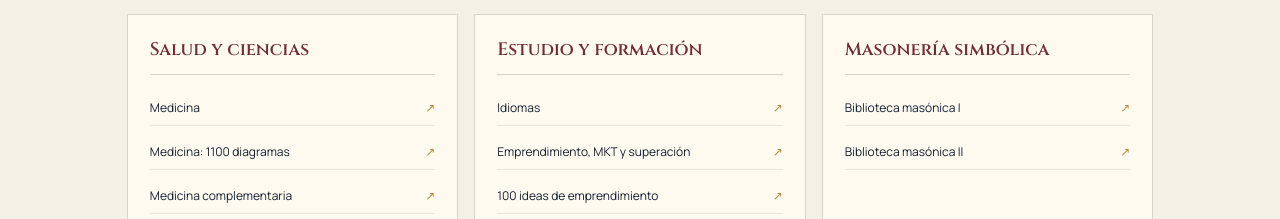
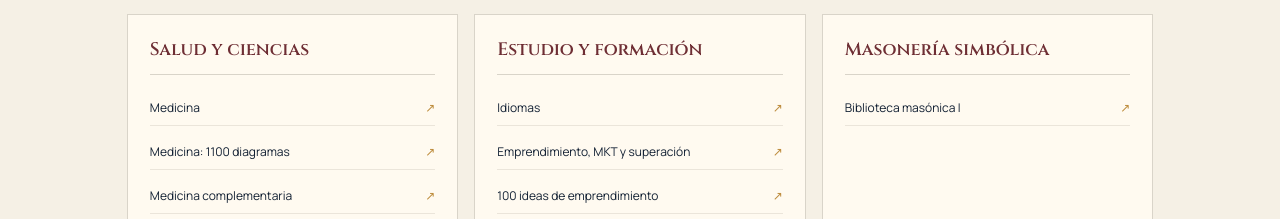
Before and after one commit to OPacPower22/biblioteca-virtual-linda-meza, a website built with Vite: page index.html in a window 1280 px wide. Shown: the part 1550-1769 px from the top of the page. Built offline with nearby package versions, Linux system fonts and the light colour scheme; a web font is replaced by a local one.

Commit message:
Remove section Masonería simbolica II  to index.html

```diff
--- a/index.html
+++ b/index.html
@@ -24,7 +24,7 @@
 <article class="group"><h3>Ficción y sagas</h3><div class="links"><a href="https://drive.google.com/folderview?id=16A13PrDWorxi9M6ulqJQuek8bOAVjjkA" target="_blank" rel="noopener">Narnia</a><a href="https://mega.nz/folder/H3hB3aJB#yfn9MrxJeVKU1gWmX_ItOg" target="_blank" rel="noopener">Lovecraft</a><a href="https://mega.nz/folder/AchSXBoQ#5duVSiyt0tR-vMkP1ssnKA" target="_blank" rel="noopener">50 sombras</a><a href="https://drive.google.com/drive/mobile/folders/1uEntWSBLqI6cBmQ7L5PUq5eUKYyLQW9b" target="_blank" rel="noopener">Asesino de reyes</a><a href="https://drive.google.com/drive/mobile/folders/1Adc098TmdxbB5q7hXnCdsxJBZs6i7mj8" target="_blank" rel="noopener">Outlander</a><a href="https://drive.google.com/drive/mobile/folders/1LnL6bqOQMpTRgBTV7SlLG6v76DlDd-wO" target="_blank" rel="noopener">Caballo de Troya</a><a href="https://mega.nz/folder/LZUElYLT#RF1tYwrhioo1V4meuyTSAQ" target="_blank" rel="noopener">Game of Thrones</a><a href="https://mega.nz/folder/eVBTXQaJ#SAJvjbiEYkDO8p3w3zIdxQ" target="_blank" rel="noopener">Harry y James Potter</a><a href="https://drive.google.com/drive/mobile/folders/1-40frFRraZejWarPlaXNlP2zTsrS4ABi" target="_blank" rel="noopener">Cazadores de sombras</a><a href="https://drive.google.com/drive/mobile/folders/1APNWDOYl1aArUs8975gWFa11Zeqhf4yC" target="_blank" rel="noopener">Señor de los anillos</a></div></article>
 <article class="group"><h3>Salud y ciencias</h3><div class="links"><a href="https://drive.google.com/drive/folders/1IVs_aaCYxHHlqG5EyTjBK4CxCs81_XNZ" target="_blank" rel="noopener">Medicina</a><a href="https://tinyurl.com/1100DiagramasMedicos" target="_blank" rel="noopener">Medicina: 1100 diagramas</a><a href="https://drive.google.com/drive/mobile/folders/1mLmHj7bDldLUiVBaO7Okmhdo2G56VJO0?sort=13&amp;direction=a&amp;fbclid=IwAR28aj2qGK3_Kt_h6Dco_CRsg7yfUpQbgsV9JveDNqyY7OqmnvE_C8U_K9I" target="_blank" rel="noopener">Medicina complementaria</a><a href="https://drive.google.com/drive/mobile/folders/15GGG2P1GUTj0_gnN6eHy3ed063-CD9ER" target="_blank" rel="noopener">Enfermería</a><a href="https://drive.google.com/drive/mobile/folders/1rxH37ZYtCIDJ224Yjh0c6J8KmSZcdZSi" target="_blank" rel="noopener">Enfermería complementaria</a><a href="https://drive.google.com/drive/mobile/folders/1O9dAtdGCgh9mbXUpMtYOm9stxMbHx7DG" target="_blank" rel="noopener">Odontología</a><a href="https://drive.google.com/drive/mobile/folders/1mzg8hWGJLdgBvBWESuDyR7PJ3f5S3F-_" target="_blank" rel="noopener">Veterinaria</a><a href="https://drive.google.com/file/d/1H4hl1P4PYeigvQR-HIQMInGbOWk37gx_/view" target="_blank" rel="noopener">Psicología oscura</a></div></article>
 <article class="group"><h3>Estudio y formación</h3><div class="links"><a href="https://drive.google.com/drive/mobile/folders/1Dm6vhwHoIO3UmHngvjlIHROQLAqMzuoo" target="_blank" rel="noopener">Idiomas</a><a href="https://drive.google.com/drive/folders/1vTRZBjGfh3RUsUxrV8I0Slm0AeFSrlWn" target="_blank" rel="noopener">Emprendimiento, MKT y superación</a><a href="https://drive.google.com/drive/folders/1PzJEQ2XJz30Eeqf1mJftPtgosS8V2rnO" target="_blank" rel="noopener">100 ideas de emprendimiento</a><a href="https://drive.google.com/drive/folders/1i6gldzGV4lJxF-fv641grVK0IKo5kov8?usp=sharing" target="_blank" rel="noopener">PDF variados</a><a href="https://drive.google.com/drive/folders/1wTyBXgxuXzxCt68AGb5dG1m5JwD7ULMV" target="_blank" rel="noopener">Papelería y monografías</a><a href="https://drive.google.com/drive/folders/16nL41jnty21jGEwb5alyEUogoKthrAYz" target="_blank" rel="noopener">Biografías</a><a href="https://drive.google.com/drive/folders/15GqsNU1rHN-JOHD1dvBCDabpoSjl8ksn" target="_blank" rel="noopener">Mapas</a><a href="https://drive.google.com/drive/folders/1-DN0N0R8WQ8lNLIv0rgSCNd1qCnipl5G" target="_blank" rel="noopener">Cursos técnicos</a></div></article>
-<article class="group"><h3>Masonería simbólica</h3><div class="links"><a href="https://drive.google.com/drive/folders/1-49h8bbLXuZK388VnfXEfnrY8-jcVFhm?usp=drive_link" target="_blank" rel="noopener">Biblioteca masónica I</a><a href="https://drive.google.com/drive/folders/1QMJJp81qQTtcw-Bb5qd4viw103NCh_Eb?usp=sharing" target="_blank" rel="noopener">Biblioteca masónica II</a></div></article>
+<article class="group"><h3>Masonería simbólica</h3><div class="links"><a href="https://drive.google.com/drive/folders/1-49h8bbLXuZK388VnfXEfnrY8-jcVFhm?usp=drive_link" target="_blank" rel="noopener">Biblioteca masónica I</a>
 </div></section>
 <section class="feature" id="destacados"><div class="feature-image" role="img" aria-label="Biblioteca histórica y documentos digitalizados"></div><div class="feature-copy"><span class="eyebrow">Fondos destacados</span><h2>Lecturas que abren nuevas puertas.</h2><p>Una selección amplia para recorrer desde los clásicos y las sagas literarias hasta la formación profesional y el acervo masónico.</p><a class="button" href="#colecciones">Recorrer el archivo ↘</a></div></section>
 </main><footer class="footer">Biblioteca Virtual Dra. Linda Meza · Estudio · Fraternidad · Progreso</footer>
```
